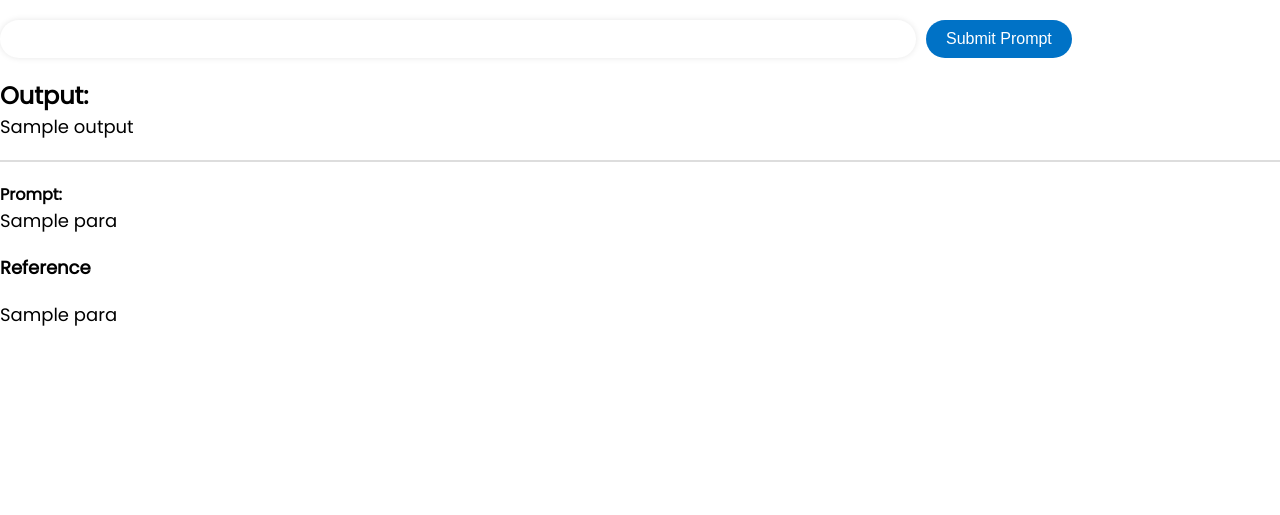
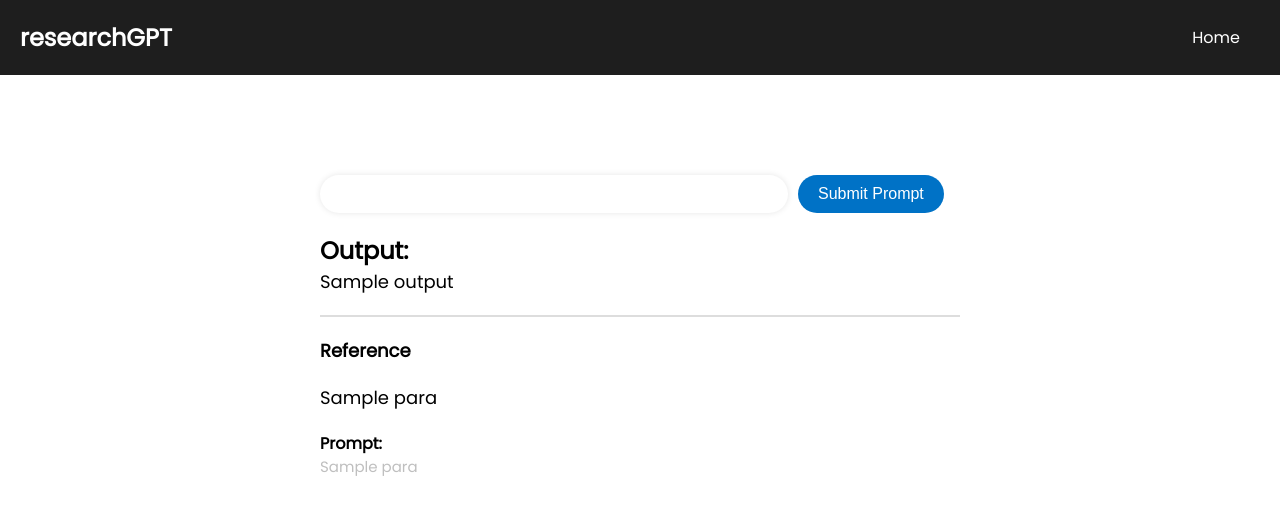
Before and after one commit to kriyanshii/research-assistant, a Flask app: template templates/prompt.html in a window 1280 px wide. Shown: the top 515 px of the page. Run offline with Flask 2, Linux system fonts and the light colour scheme; the template is opened without the code that fills it: most values are stand-ins (such as "Sample title", 1, 10 or a date in 2020).

Commit message:
added CSS

```diff
--- a/static/styles/style.css
+++ b/static/styles/style.css
@@ -46,7 +46,7 @@ nav a:hover {
 .center {
 	margin: 100px auto;
 	width: 50%;
-    height: 500px;
+    /* height: 500px; */
 }
 
 .chat-input {
@@ -81,6 +81,11 @@ button[type="submit"]:hover {
 	background-color: #005cbf;
 	box-shadow: 0px 5px 10px rgba(0, 0, 0, 0.2);
 }
+
+.prompt{
+    color: #bfbfbf;
+    font-size: 15px;
+}
 /* file */
 .file-upload-label {
 	display: inline-block;
@@ -93,6 +98,10 @@ button[type="submit"]:hover {
 	border: 1px solid #5a5a5a;
 	cursor: pointer;
 	margin-right: 10px;
+}
+
+span{
+    color: red;
 }
 
 /* .file-upload-input {
--- a/templates/error.html
+++ b/templates/error.html
@@ -5,6 +5,10 @@
 		<meta http-equiv="X-UA-Compatible" content="IE=edge" />
 		<meta name="viewport" content="width=device-width, initial-scale=1.0" />
 		<title>Error</title>
+		<link
+			rel="stylesheet"
+			type="text/css"
+			href="{{ url_for('static',filename='styles/style.css') }}" />
 	</head>
 	<body>
 		<header>
@@ -17,8 +21,10 @@
 				</ul>
 			</nav>
 		</header>
+    <div class="center">
       Error occurred. Most probably a rate limit error :(
         <br />
         Please contact us with steps to reproduce the error so we can fix it.
+    </div>
 	</body>
 </html>
--- a/templates/index.html
+++ b/templates/index.html
@@ -29,6 +29,8 @@
 				<input type="submit" class="submit-button" value="Upload File" />
 			</form>
             <a href="/prompt">Use existing Knowledge</a>
+            <br>
+            <span>*upload pdf upto 5MB</span>
 		</section>
 
 		<section class="faq">
@@ -56,8 +58,7 @@
                 </div>
               </div>
 		</section>
-
-		<footer class="footer">Made with 💗 using openAI API by Kriyanshi, Nimit & Sadiah</footer>
+		<footer class="footer">Made with 💗 by <a href="https://github.com/kriyanshishah" target="_blank" rel="noopener noreferrer">Kriyanshi</a>, <a href="https://github.com/nimit" target="_blank" rel="noopener noreferrer">Nimit</a> & <a href="https://github.com/sadiah7" target="_blank" rel="noopener noreferrer">Sadiah</a></footer>
 	</body>
 
 	<script>
--- a/templates/prompt.html
+++ b/templates/prompt.html
@@ -7,11 +7,21 @@
 		<link
 			rel="stylesheet"
 			type="text/css"
-      href="{{ url_for('static',filename='styles/style.css') }}"
-    />
+			href="{{ url_for('static',filename='styles/style.css') }}" />
 		<title>Take prompt</title>
 	</head>
 	<body>
+		<header>
+			<div class="logo">researchGPT</div>
+			<nav>
+				<ul>
+					<li><a href="/">Home</a></li>
+					<!-- <li><a href="#"></a></li> -->
+					<!-- <li><a href="#"></a></li> -->
+				</ul>
+			</nav>
+		</header>
+		<div class="center">
 			<form action="/prompt" method="POST" enctype="multipart/form-data">
 				<input type="text" name="promptText" />
 				<input type="submit" value="Submit Prompt" onclick="loading()" />
@@ -20,18 +30,21 @@
 			<h2>Output:</h2>
 			<p>{{ output }}</p>
 			{% endif %}
-    {% if prompt %}
+			{% if references %}
 			<hr />
-
-    <h4>Prompt:</h4>
-    {% for para in prompt %}
-    <p class="prompt">{{ para }}</p>
-    {% endfor %} {% endif %}
-
-    {% if references %}
+			<!-- reference -->
 			<p style="font-weight: bold">Reference</p>
 			{% for para in references %}
 			<p>{{ para }}</p>
 			{% endfor %} {% endif %}
+			<!-- prompt -->
+			{% if prompt %}
+      <h4>Prompt:</h4>
+			<div class="prompt">
+				{% for para in prompt %}
+				<p class="prompt">{{ para }}</p>
+				{% endfor %} {% endif %}
+			</div>
+		</div>
 	</body>
 </html>
```
Lines whose indentation alone changed are shown as unchanged.
